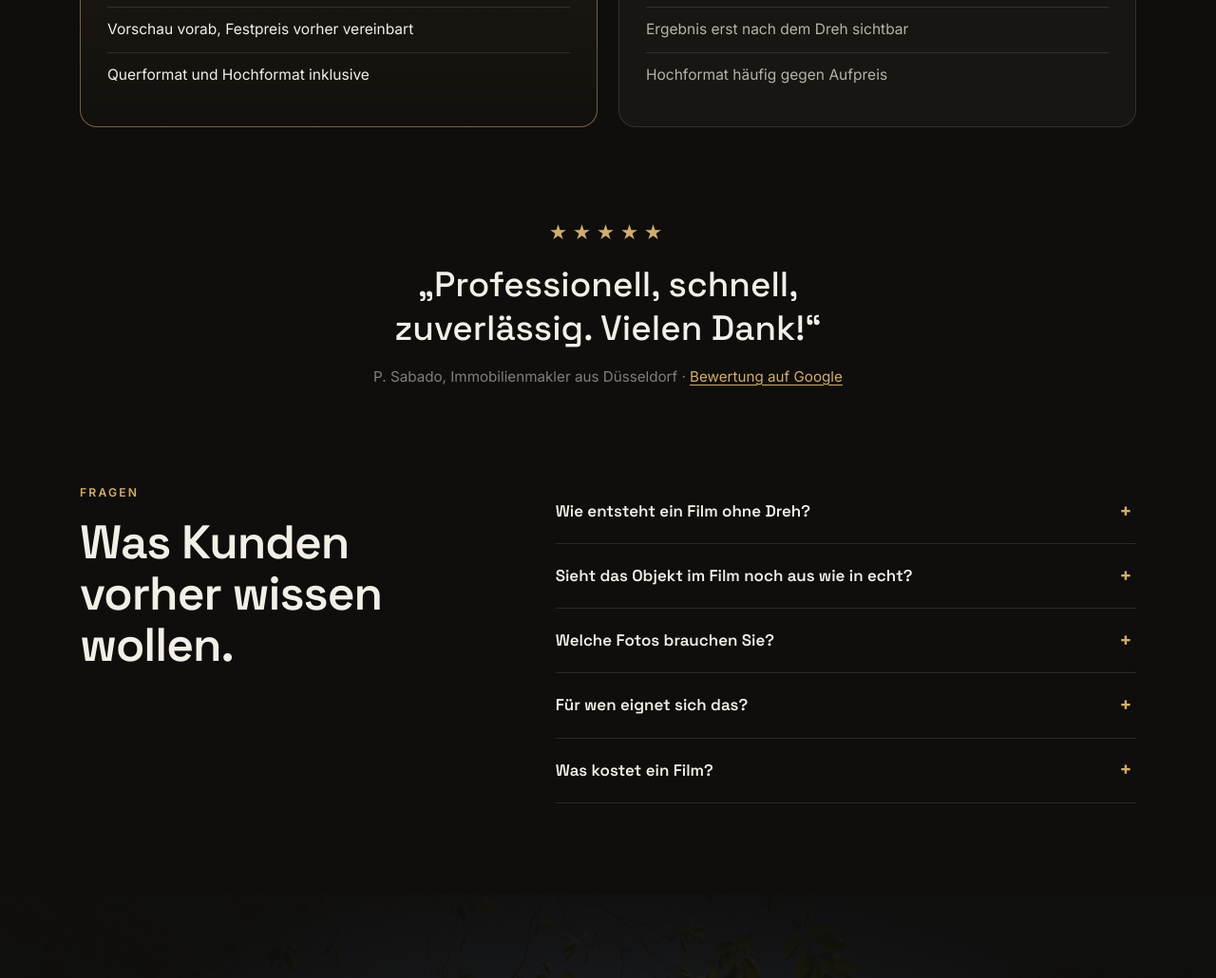
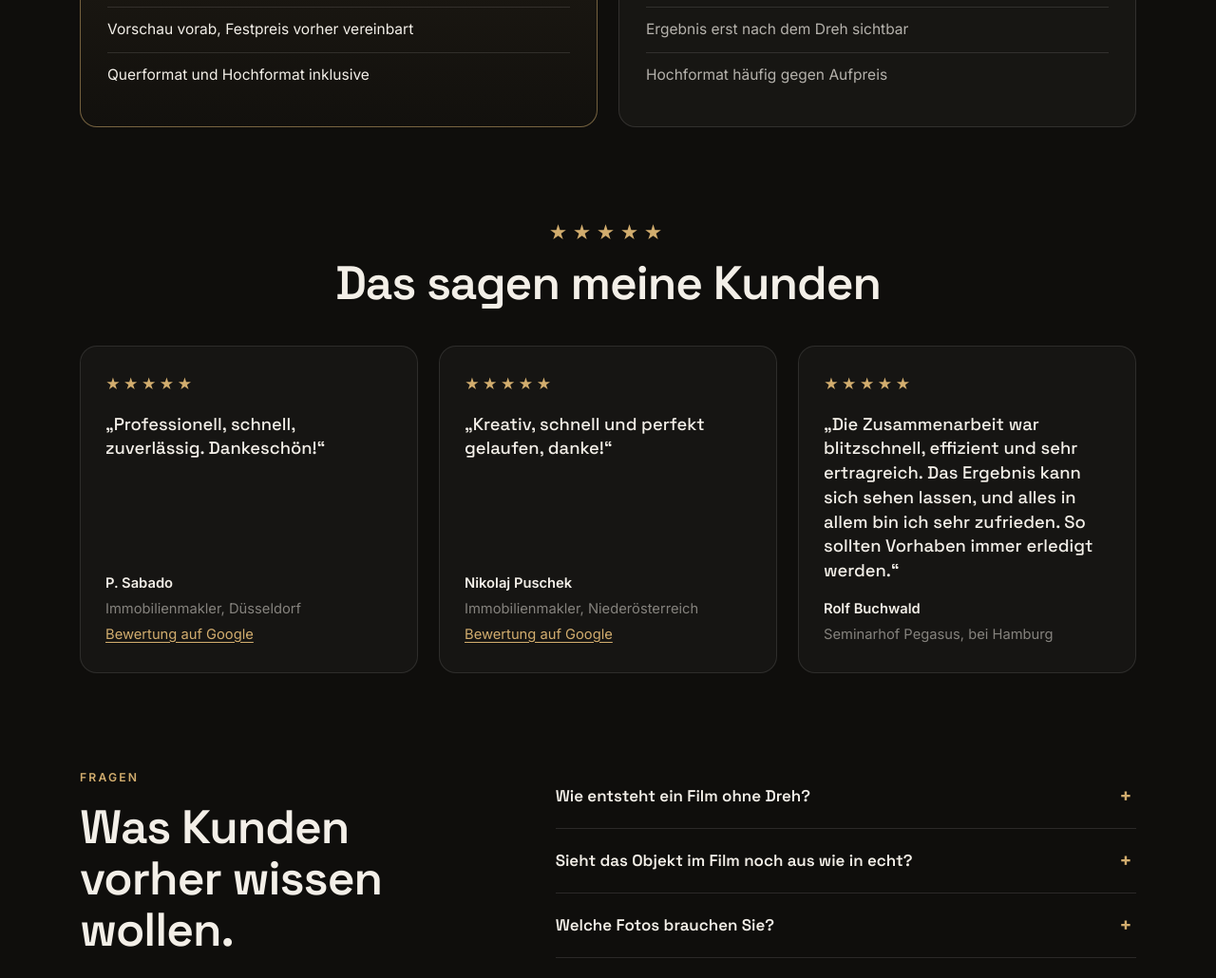
Before and after one commit to ivangojic9-creator/immobilienfilme, a plain HTML site: page index.html in a window 1280 px wide. Shown: the part 4420-5450 px from the top of the page at 95% size. Drawn offline with Linux system fonts and the light colour scheme.

Commit message:
Kundenstimmen: 3 Karten (2 Google-Bewertungen + Seminarhof Pegasus)

```diff
--- a/index.html
+++ b/index.html
@@ -161,6 +161,15 @@
   .review blockquote{font-family:var(--head);font-weight:500;font-size:clamp(1.5rem,3.4vw,2.3rem);line-height:1.25;max-width:24ch;margin:16px auto}
   .review figcaption{color:var(--text-3);font-size:.95rem}
   .review figcaption a{color:var(--gold);text-decoration:underline;text-underline-offset:3px}
+  .review__head{text-align:center}
+  .review__head .h2{margin:10px auto 0;text-align:center}
+  .review__grid{display:grid;grid-template-columns:repeat(3,1fr);gap:22px;margin-top:40px;text-align:left;align-items:stretch}
+  .rcard{margin:0;padding:28px 26px;border:1px solid rgba(255,255,255,.1);border-radius:18px;background:rgba(255,255,255,.03);display:flex;flex-direction:column;gap:16px}
+  .rcard__stars{color:var(--gold);letter-spacing:3px;font-size:.95rem}
+  .review .rcard blockquote{font-family:var(--head);font-weight:500;font-size:1.15rem;line-height:1.4;max-width:none;margin:0;flex:1}
+  .review .rcard figcaption{display:flex;flex-direction:column;gap:3px;font-size:.92rem}
+  .rcard figcaption strong{color:var(--text,#fff);font-weight:600}
+  @media (max-width:860px){.review__grid{grid-template-columns:1fr}}
 
   /* FAQ */
   .faq{padding:clamp(80px,12vh,140px) 0 0}
@@ -388,12 +397,30 @@
     </div>
   </section>
 
-  <section class="review" aria-label="Kundenstimme">
-    <figure class="wrap" data-reveal>
-      <div class="review__stars" aria-label="5 von 5 Sternen">★★★★★</div>
-      <blockquote>„Professionell, schnell, zuverlässig. Vielen Dank!“</blockquote>
-      <figcaption>P. Sabado, Immobilienmakler aus Düsseldorf · <a href="https://g.page/r/CYuMeN-AV6TvECE" target="_blank" rel="noopener">Bewertung auf Google</a></figcaption>
-    </figure>
+  <section class="review" aria-label="Kundenstimmen">
+    <div class="wrap">
+      <div class="review__head" data-reveal>
+        <div class="review__stars" aria-label="5 von 5 Sternen">★★★★★</div>
+        <h2 class="h2">Das sagen meine Kunden</h2>
+      </div>
+      <div class="review__grid">
+        <figure class="rcard" data-reveal>
+          <div class="rcard__stars" aria-hidden="true">★★★★★</div>
+          <blockquote>„Professionell, schnell, zuverlässig. Dankeschön!“</blockquote>
+          <figcaption><strong>P. Sabado</strong><span>Immobilienmakler, Düsseldorf</span><a href="https://g.page/r/CYuMeN-AV6TvECE" target="_blank" rel="noopener">Bewertung auf Google</a></figcaption>
+        </figure>
+        <figure class="rcard" data-reveal>
+          <div class="rcard__stars" aria-hidden="true">★★★★★</div>
+          <blockquote>„Kreativ, schnell und perfekt gelaufen, danke!“</blockquote>
+          <figcaption><strong>Nikolaj Puschek</strong><span>Immobilienmakler, Niederösterreich</span><a href="https://g.page/r/CYuMeN-AV6TvECE" target="_blank" rel="noopener">Bewertung auf Google</a></figcaption>
+        </figure>
+        <figure class="rcard" data-reveal>
+          <div class="rcard__stars" aria-hidden="true">★★★★★</div>
+          <blockquote>„Die Zusammenarbeit war blitzschnell, effizient und sehr ertragreich. Das Ergebnis kann sich sehen lassen, und alles in allem bin ich sehr zufrieden. So sollten Vorhaben immer erledigt werden.“</blockquote>
+          <figcaption><strong>Rolf Buchwald</strong><span>Seminarhof Pegasus, bei Hamburg</span></figcaption>
+        </figure>
+      </div>
+    </div>
   </section>
 
   <section class="faq" id="fragen">
```
